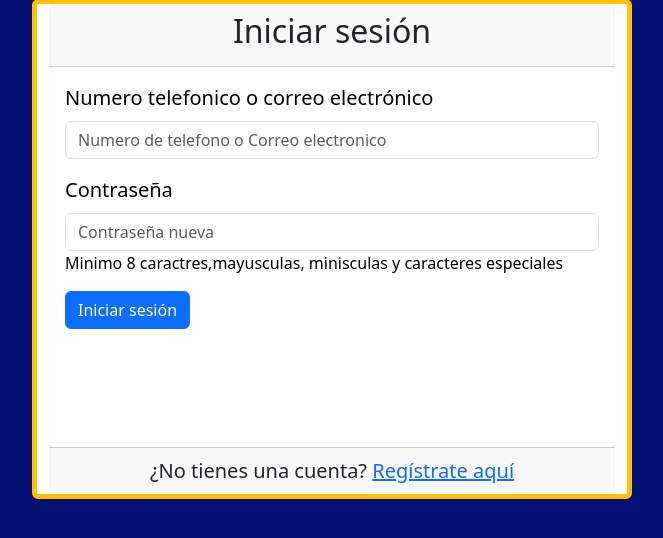
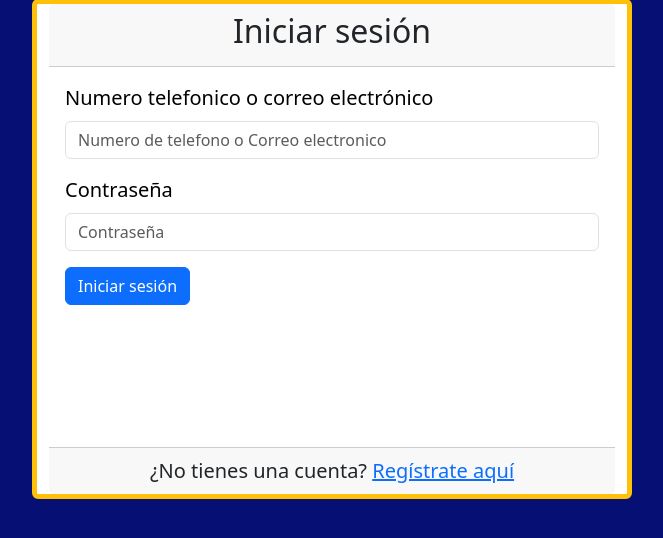
Before and after one commit to Sagarnaga-Jesus/Plantillas_complemento, a Flask app: page / in a window 1280 px wide. Shown: the part 151-689 px from the top of the page, without its empty margins (308-971 px from the left). Run offline with Flask 3, Linux system fonts and the light colour scheme.

Commit message:
detallito

```diff
--- a/app.py
+++ b/app.py
@@ -179,7 +179,7 @@ def sesion():
         contraseña = request.form["contraseña"]
 
         if contraseña != request.form["contraseña"]:
-            error = "Las contraseñas no coinciden. Por favor, inténtalo de nuevo."
+            error = "Las contraseñas no coinciden. Por favor, inténtalo de nuevo. O no"
             if  error != None:
                 flash(error, "danger")
                 return render_template(("base2.html"))
--- a/templates/base2.html
+++ b/templates/base2.html
@@ -38,9 +38,9 @@
 
                 <div class="mb-3">
                     <label for="contraseña" class="form-label fs-5" style="color: black;">Contraseña</label>
-                    <input type="password" name="contraseña" id="contraseña" class="form-control" minlength="8" pattern="(?=^.{8,}$)(?=.*\d)(?=.*[a-z])(?=.*[A-Z]).*" placeholder="Contraseña nueva" required title="Mínimo 8 caracteres; incluir mayúscula, minúscula y número" autocomplete="new-password" aria-label="Contraseña nueva"
-                value="{{ request.form.get('contraseña', '') }}">
-                    <label class="fs-6" style="color: black;">Minimo 8 caractres,mayusculas, minisculas y caracteres especiales</label>
+                    <input type="password" name="contraseña" id="contraseña" class="form-control" minlength="8" pattern="(?=^.{8,}$)(?=.*\d)(?=.*[a-z])(?=.*[A-Z]).*" placeholder="Contraseña" required title="Mínimo 8 caracteres; incluir mayúscula, minúscula y número" autocomplete="new-password" aria-label="Contraseña"
+                        value="{{ request.form.get('contraseña', '') }}">
+
                 </div>
 
                 <button type="submit" class="btn btn-primary">Iniciar sesión</button>
```
